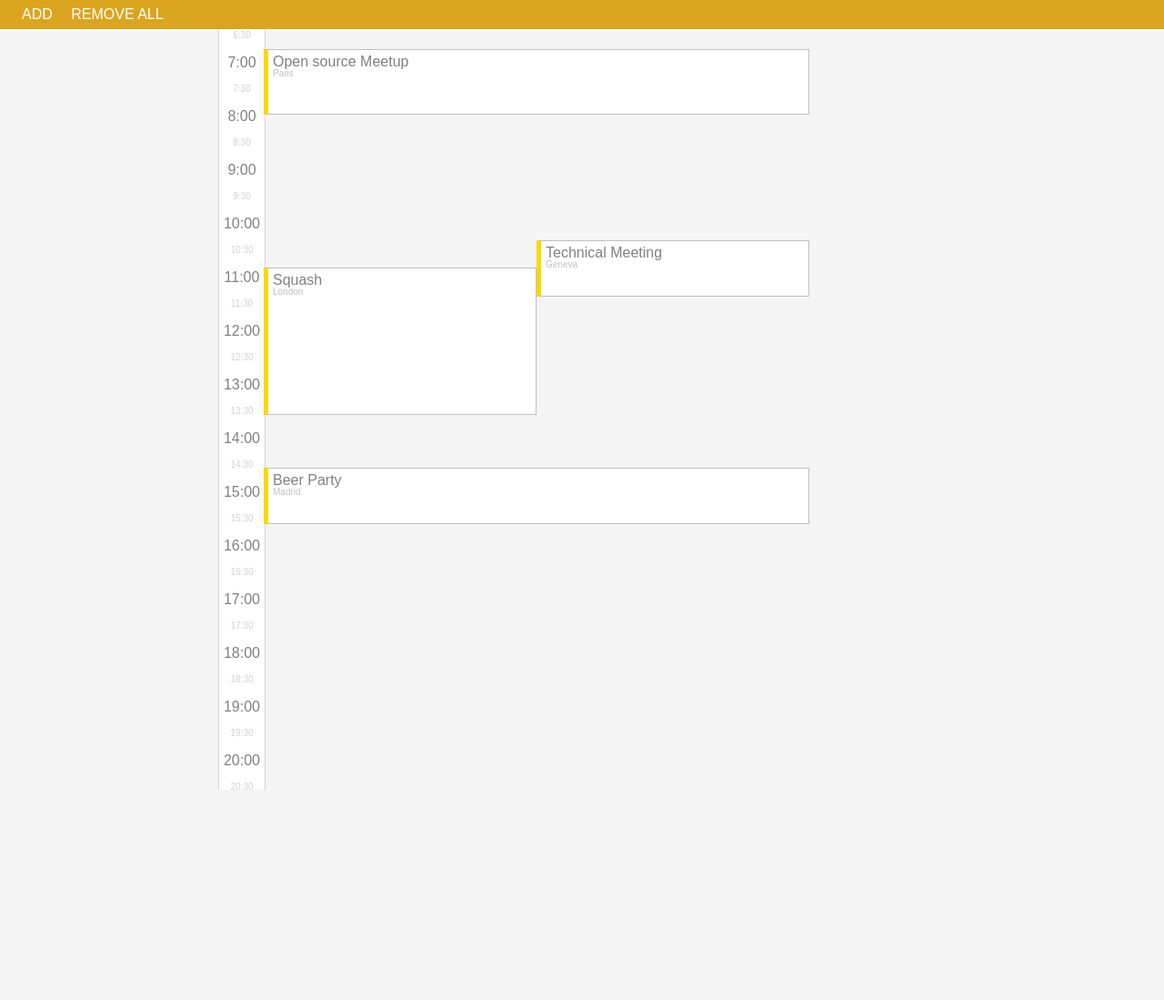
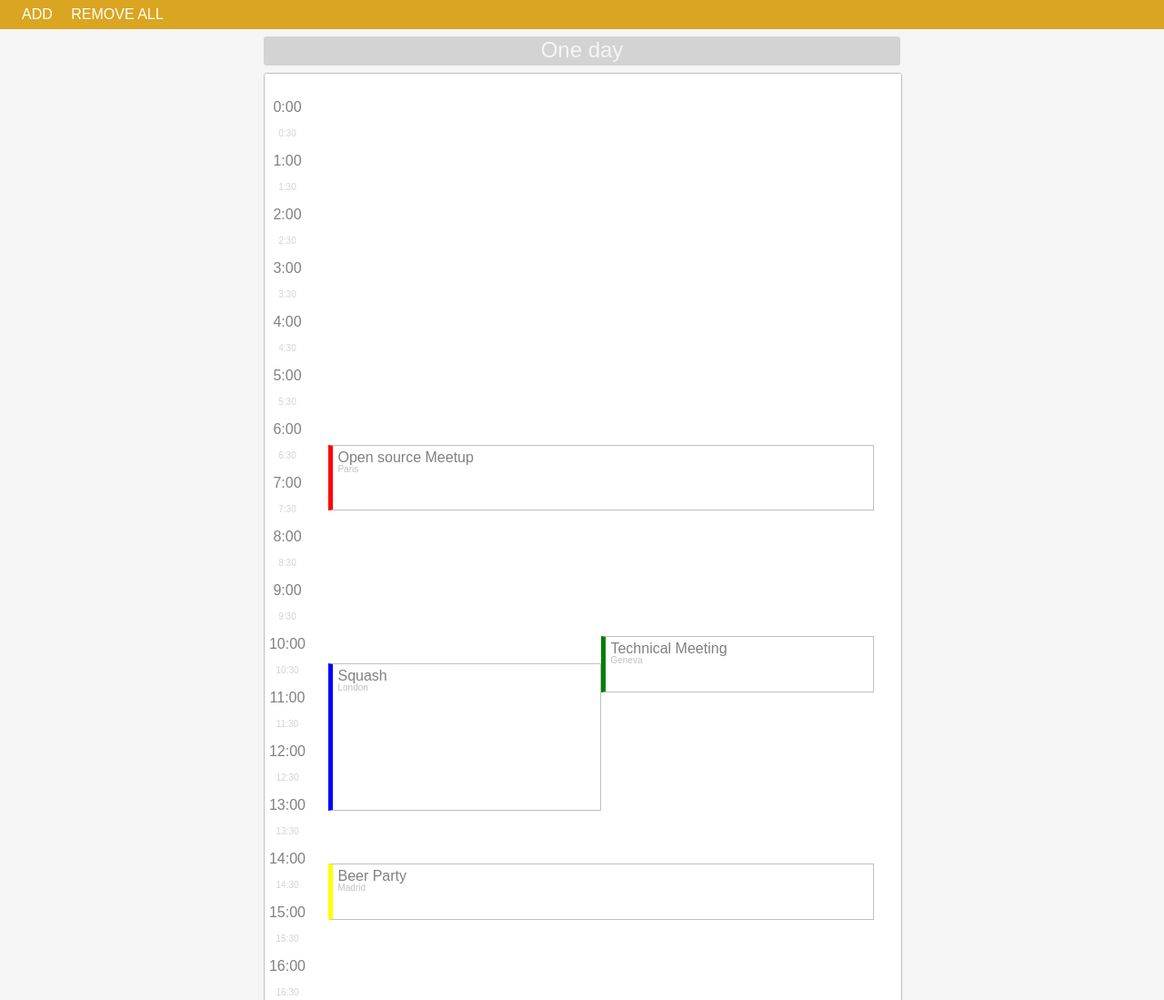
Before and after one commit to AxelRoyer/onedaycalendar, a plain HTML site: page index.html in a window 1280 px wide. Shown: the top 1099 px of the page at 91% size. Before the commit the page ends 868 px from the top, so only its background shows below. Drawn offline with Linux system fonts and the light colour scheme.

Commit message:
design bases ok

```diff
--- a/index.html
+++ b/index.html
@@ -14,6 +14,10 @@
                     <li><a href="#">REMOVE ALL</a></li>
                 </ul>
             </nav>
+        </header>
+        <section class="day">
+            <header>
+                <h1>One day</h1>
             </header>
             <section class="calendar">
                 <header>
@@ -167,6 +171,7 @@
                 </header>
                 <section id="day"></section>
             </section>
+        </section>
 
 	   	<script src="./main.js"></script>
     </body>
--- a/main.css
+++ b/main.css
@@ -47,6 +47,10 @@ table {
 }
 
 /*************************/
+html{
+    height: 100%;
+}
+
 body {
     background-color: whitesmoke;
     height: 100%;
@@ -93,29 +97,49 @@ body > header > nav li a{
 }
 
 body > header > nav a:hover{
-    background-color:   DarkGoldenRod ;
+    background-color:   DarkGoldenRod;
+}
+
+.day{
+    width: 60%;
+    min-width: 400px;
+    max-width: 700px;
+    margin: 0;
+    height: 100%;
+    margin: 0 auto;
+}
+
+.day header {
+    height:2rem;
+    padding-top: 2.5rem;
+    margin-bottom: 0.5rem;
+}
+
+.day header h1{
+    font-size: 1.5rem;
+    border-radius: 0.2rem;
+    background-color: lightgray;
+    color: whitesmoke;
+    text-align: center;
+    height: 2rem;
+    line-height: 1.9rem;
 }
 
 .calendar {
-    width: 800px;
-    margin: auto;
-    padding-top: 3rem;
-    padding-bottom: 20px;
-    height: 800px;
+    width: 100%;
+    height: -moz-calc(100% - 6rem);
     overflow: scroll;
+    background-color: white;
+    border-radius: 0.2rem;
+    border: 0.05rem solid silver;
 }
 
 /******* HEADER **********/
 .calendar header {
-    padding-top: 1rem;
     display: inline-block;
     width: 50px;
-    background-color: white;
     text-align: center;
     margin-right: 1rem;
-    margin-top: -1rem;
-    border-right: 0.05rem solid lightgray;
-    border-left: 0.05rem solid lightgray;
 }
 
 .calendar header .time{
@@ -139,9 +163,8 @@ body > header > nav a:hover{
 .calendar #day {
     display: inline-block;
     position: relative;
-    width: 750px;
     top: -1450px;
-    left: 50px;
+    left: 0px;
 }
 
 .calendar #day .event{
--- a/main.js
+++ b/main.js
@@ -5,7 +5,7 @@
         groups = [],
         columns = [];
 
-    window.layOutDay = function (input) {
+    window.showElements = function (input) {
 
         events = input;
 
@@ -215,12 +215,11 @@
 
     //display events on the page
     var displayEvent = function (event) {
-
-
         var day = document.getElementById('day');
 
         var item = document.createElement('div');
         item.className = 'event';
+        item.style.borderLeft = "5px solid "+event.color;
 
         var item_title = document.createElement('div');
         item_title.textContent = event.title;
@@ -241,36 +240,39 @@
 
 
     document.addEventListener('DOMContentLoaded',function () {
-        layOutDay([ {
-            start: 400,
-            end: 470,
-            location: "Paris",
-            title: "Open source Meetup"
+        showElements([ {
+            "start": 400,
+            "end": 470,
+            "location": "Paris",
+            "title": "Open source Meetup",
+            "color":"red"
         },
         {
             start: 640,
             end: 800,
             location: "London",
-            title: "Squash"
+            title: "Squash",
+            "color":"blue"
         },
         {
             start: 860,
             end: 920,
             location: "Madrid",
-            title: "Beer Party"
+            title: "Beer Party",
+            "color":"yellow"
         },
         {
             start: 610,
             end: 670,
             location: "Geneva",
-            title: "Technical Meeting"
+            title: "Technical Meeting",
+            "color":"green"
         } ]);
 
         document.getElementsByClassName("calendar")[0].scrollTop = 400;
-        console.log(document.getElementsByClassName("calendar")[0].scrollTop);
-        //layOutDay([ {start: 30, end: 150}, {start: 540, end: 700}, {start: 100, end: 550}, {start: 610, end: 670}]);
-        //layOutDay ([ {start: 90, end: 150},{start: 120, end: 180},{start: 30, end: 60},
+        //showElements([ {start: 30, end: 150}, {start: 540, end: 700}, {start: 100, end: 550}, {start: 610, end: 670}]);
+        //showElements ([ {start: 90, end: 150},{start: 120, end: 180},{start: 30, end: 60},
             //{start: 34, end: 60}, {start: 80, end: 400}, {start: 40, end: 600}, {start: 280, end: 620}, {start: 610, end: 670} ]);
-        //layOutDay ([ {start: 30, end: 640}, {start: 34, end: 60}, {start: 80, end: 400}, {start: 40, end: 600}, {start: 280, end: 620}, {start: 610, end: 670} ]);
+        //showElements ([ {start: 30, end: 640}, {start: 34, end: 60}, {start: 80, end: 400}, {start: 40, end: 600}, {start: 280, end: 620}, {start: 610, end: 670} ]);
     });
 })();
```
Lines whose indentation alone changed are shown as unchanged.
